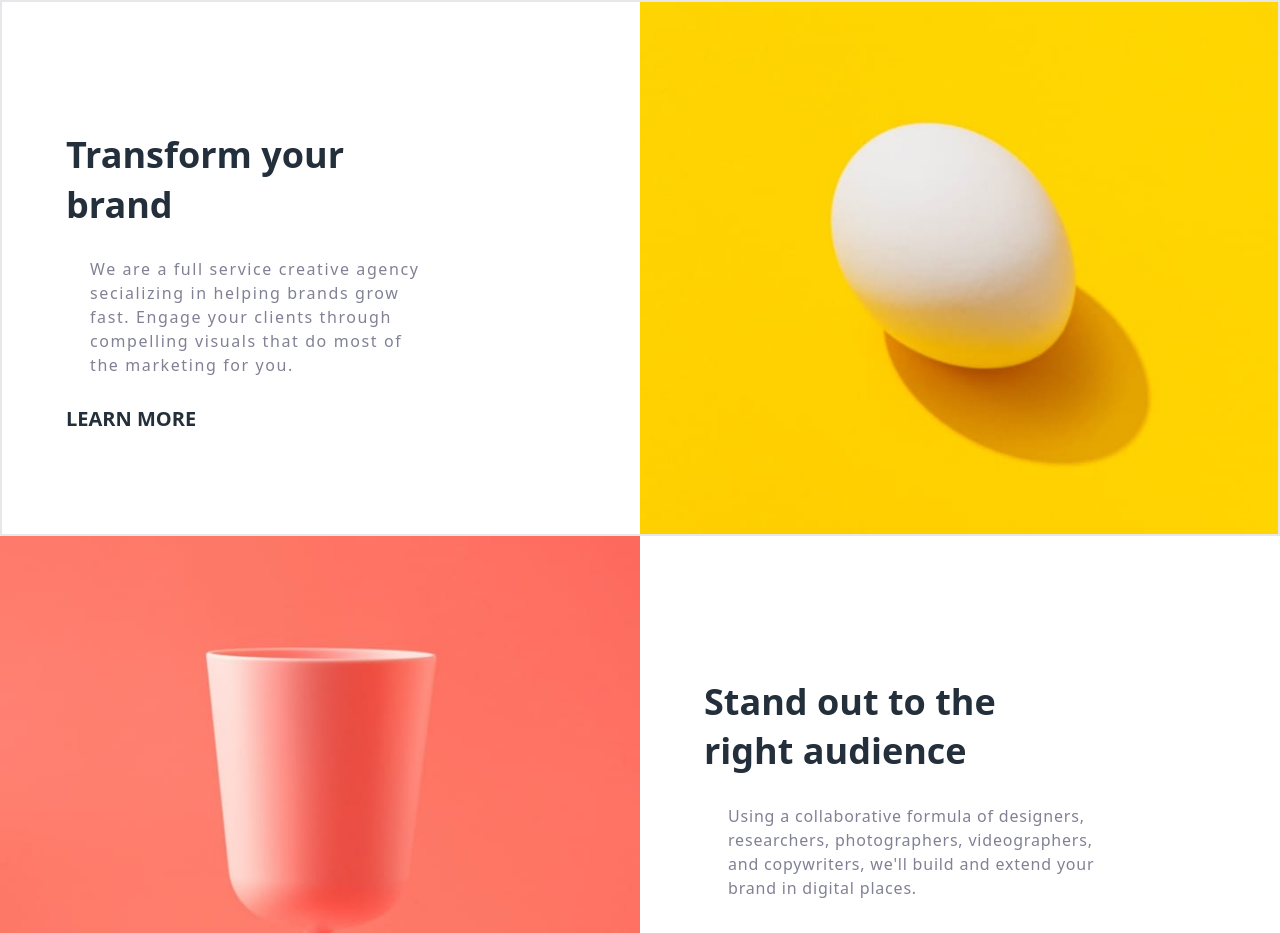
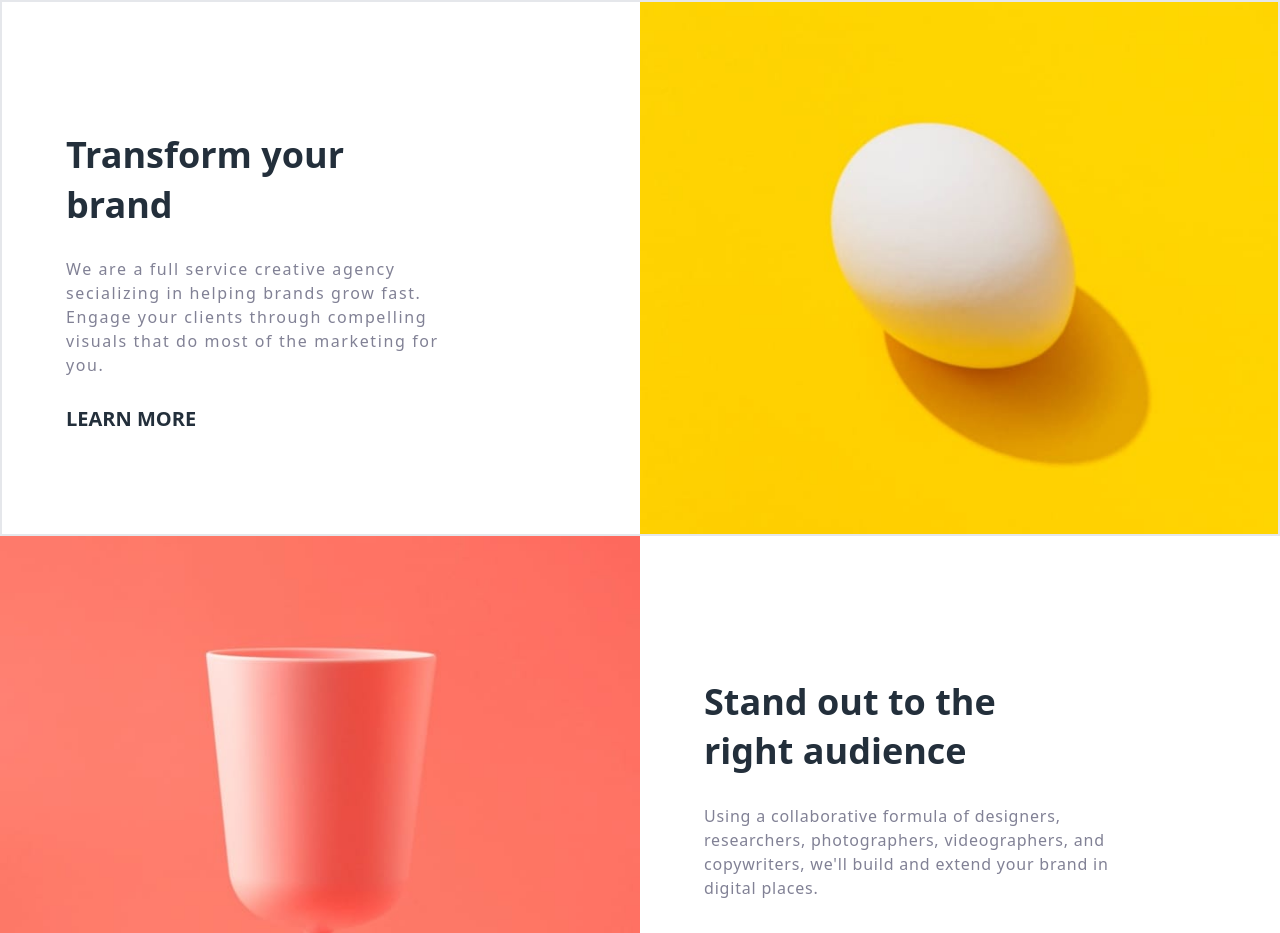
Before and after one commit to ForJessicaSake/Sunny-Side-Agencies, a React (Create React App) app: page / in a window 1280 px wide. Shown: the top 933 px of the page. Built offline with nearby package versions, Linux system fonts and the light colour scheme.

Commit message:
feat:completed the user interface for fruit section

```diff
--- a/src/elements/Hero.tsx
+++ b/src/elements/Hero.tsx
@@ -10,7 +10,7 @@ const Hero = () => {
         </figure>
         <figcaption className=" w-6/12 flex flex-col lg:pl-16 lg:justify-start lg:items-start justify-center items-center">
           <h1 className="text-Heading pt-14 text-4xl lg:w-80 leading-snug w-80 font-bold pb-7">Transform your brand</h1>
-          <p className="px-6 text-Text pb-7 text-base lg:text-base lg:font-normal w-96 lg:w-96 leading-8 tracking-widest font-semibold">
+          <p className="lg:px-0 px-6 text-Text pb-7 text-base lg:text-base lg:font-normal w-96 lg:w-96 leading-8 tracking-widest font-semibold">
             We are a full service creative agency secializing in helping brands
             grow fast. Engage your clients through compelling visuals that do
             most of the marketing for you.
@@ -24,7 +24,7 @@ const Hero = () => {
         </figure>
         <figcaption className=" w-6/12 flex flex-col lg:pl-16 lg:justify-start lg:items-start justify-center items-center">
           <h1 className="text-Heading pt-14 text-4xl lg:w-96 w-80 leading-snug font-bold pb-7">Stand out to the right audience</h1>
-          <p className="px-6 text-Text pb-7 text-base lg:text-base lg:font-normal lg:w-hero w-96 leading-8 tracking-wider font-semibold">
+          <p className="lg:px-0 px-6 text-Text pb-7 text-base lg:text-base lg:font-normal lg:w-hero w-96 leading-8 tracking-wider font-semibold">
             Using a collaborative formula of designers, researchers,
             photographers, videographers, and copywriters, we'll build and
             extend your brand in digital places.
```
